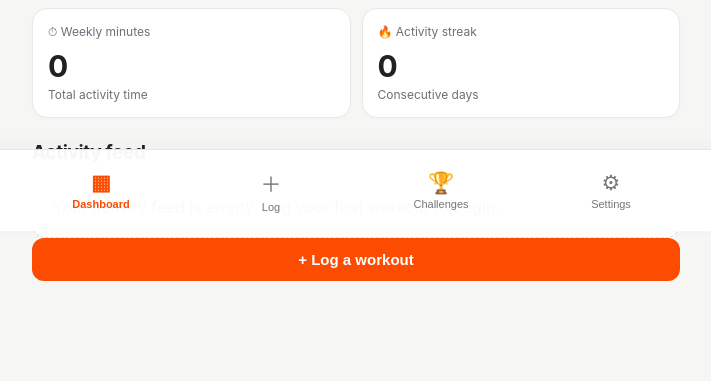
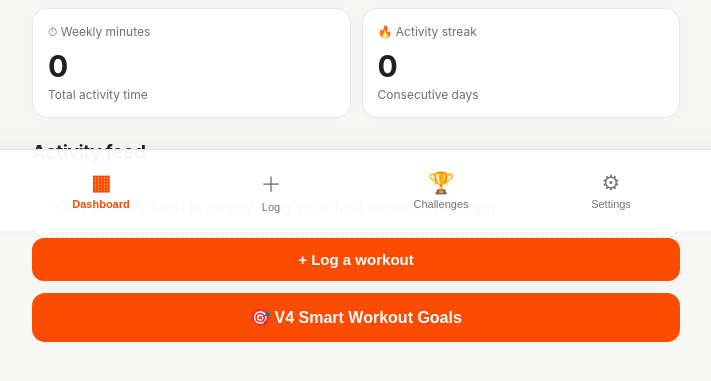
Before and after one commit to JVMarketAI/jv-fit-ai., a plain HTML site: page index.html in a window 1280 px wide. Shown: the part 569-950 px from the top of the page, without its empty margins (284-995 px from the left). Drawn offline with Linux system fonts and the light colour scheme.

Commit message:
Add smart-goals-ui.js script to index.html

```diff
--- a/index.html
+++ b/index.html
@@ -60,6 +60,7 @@ $('recent').innerHTML=entries.length?entries.slice(0,10).map(feedCard).join(''):
 
 <script src="./share-studio.js" defer></script>
 <script src="./adaptive-goals.js" defer></script>
+  <script src="./smart-goals-ui.js" defer></script>
 </body>
 
 </html>
```
